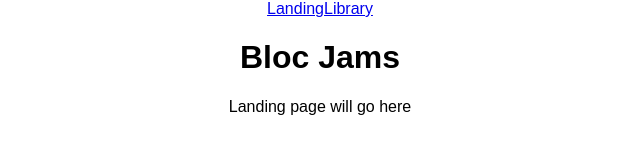
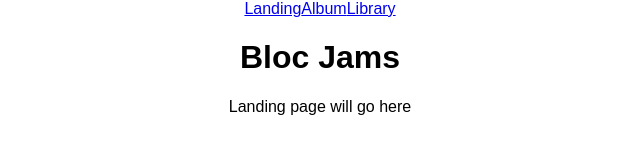
Before and after one commit to jylei2426/bloc-jams-react, a React (Create React App) app: page / in a window 1280 px wide. Shown: the top 160 px of the page, without its empty margins (320-960 px from the left). Built offline with nearby package versions, Linux system fonts and the light colour scheme.

Commit message:
routing assignment

```diff
--- a/src/App.js
+++ b/src/App.js
@@ -2,6 +2,7 @@ import React, { Component } from 'react';
 import { Route, Link } from 'react-router-dom';
 import './App.css';
 import Landing from './components/Landing';
+import Album from './components/Album';
 import Library from './components/Library';
 
 
@@ -12,12 +13,14 @@ class App extends Component {
       <header>
         <nav>
           <Link to='/'>Landing</Link>
+          <Link to='/Album'>Album</Link>
           <Link to='/library'>Library</Link>
         </nav>
         <h1>Bloc Jams</h1>
        </header>
        <main>
         <Route exact path="/" component={Landing} />
+        <Route path="/Album" component={Album} />
         <Route path="/library" component={Library} />
        </main>
       </div>
```
